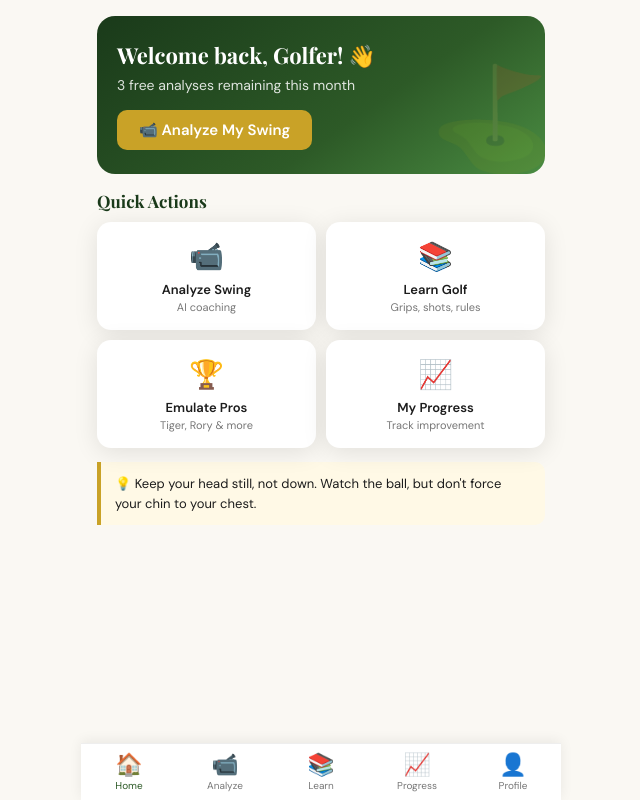
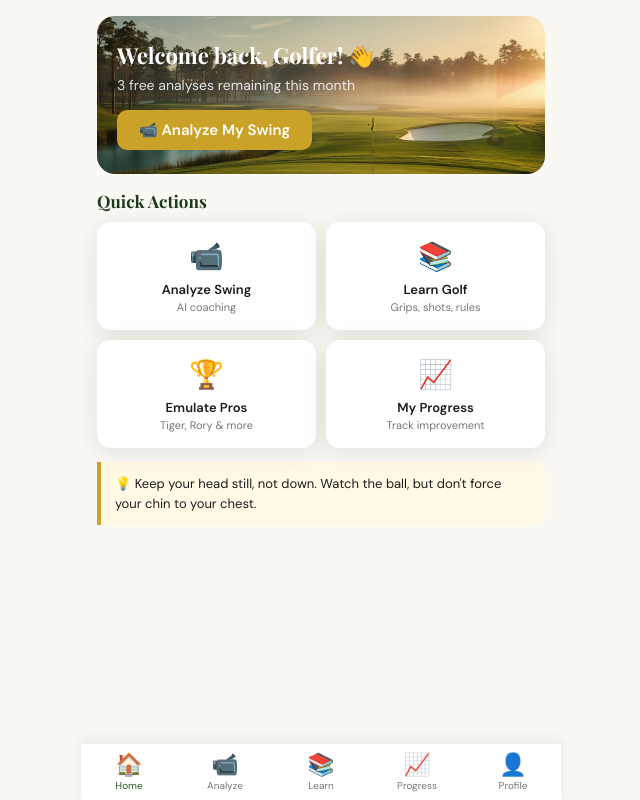
Before and after one commit to bobulu68-SCAI/swingcoach-ai, a Next.js app: page / in a window 1280 px wide. Shown: the whole page, without its empty margins (319-959 px from the left). Built offline with nearby package versions, Linux system fonts and the light colour scheme.

Commit message:
Update globals.css

```diff
--- a/styles/globals.css
+++ b/styles/globals.css
@@ -304,6 +304,9 @@ select:focus, input:focus {
 /* ── Home hero ── */
 .hero-banner {
   background: linear-gradient(145deg, var(--green-deep) 0%, var(--green-mid) 60%, var(--green-light) 100%);
+  background-image: url('/golf-course.jpg');
+background-size: cover;
+background-position: center;
   border-radius: 18px;
   padding: 24px 20px;
   color: white;
```
